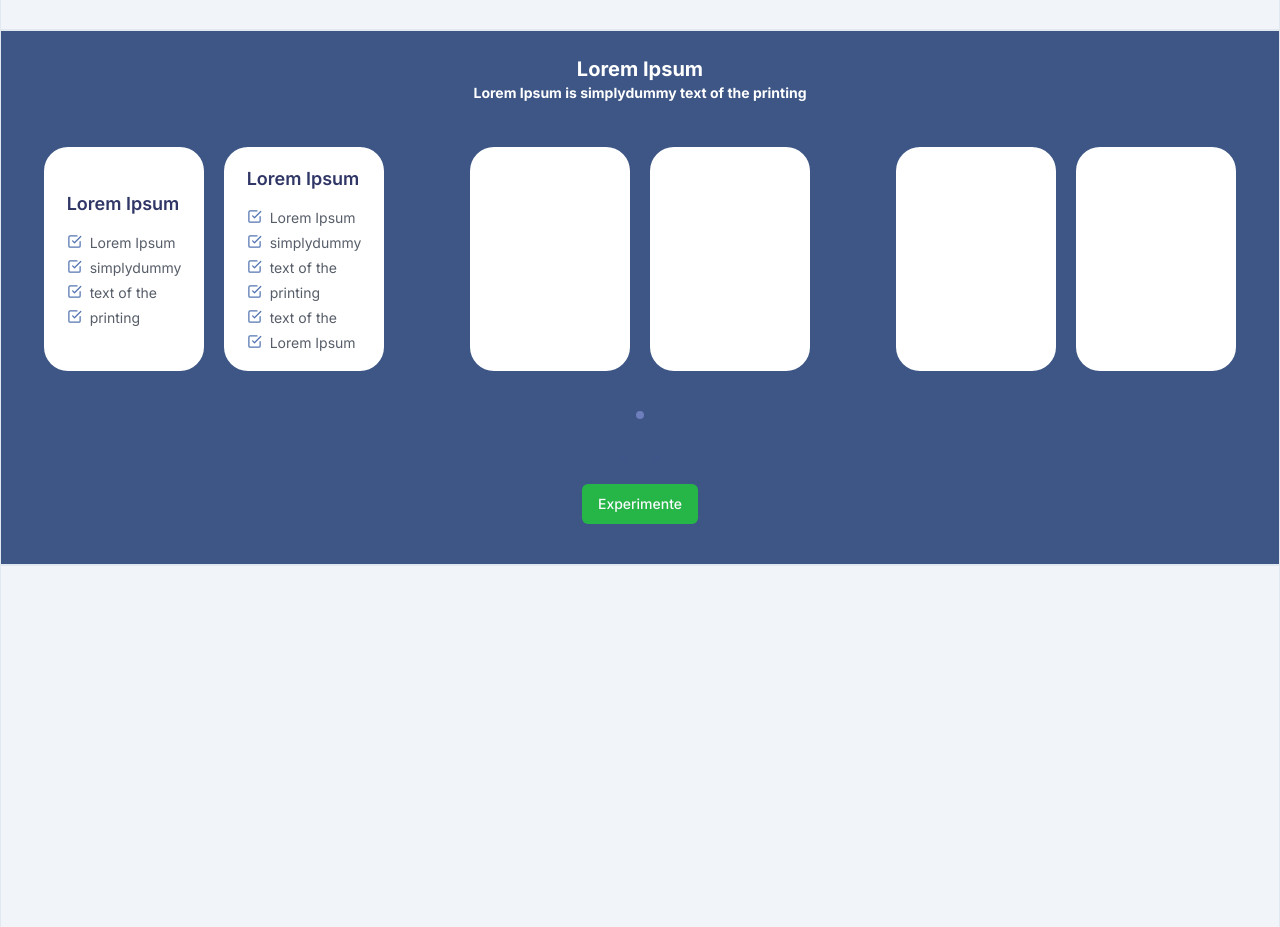
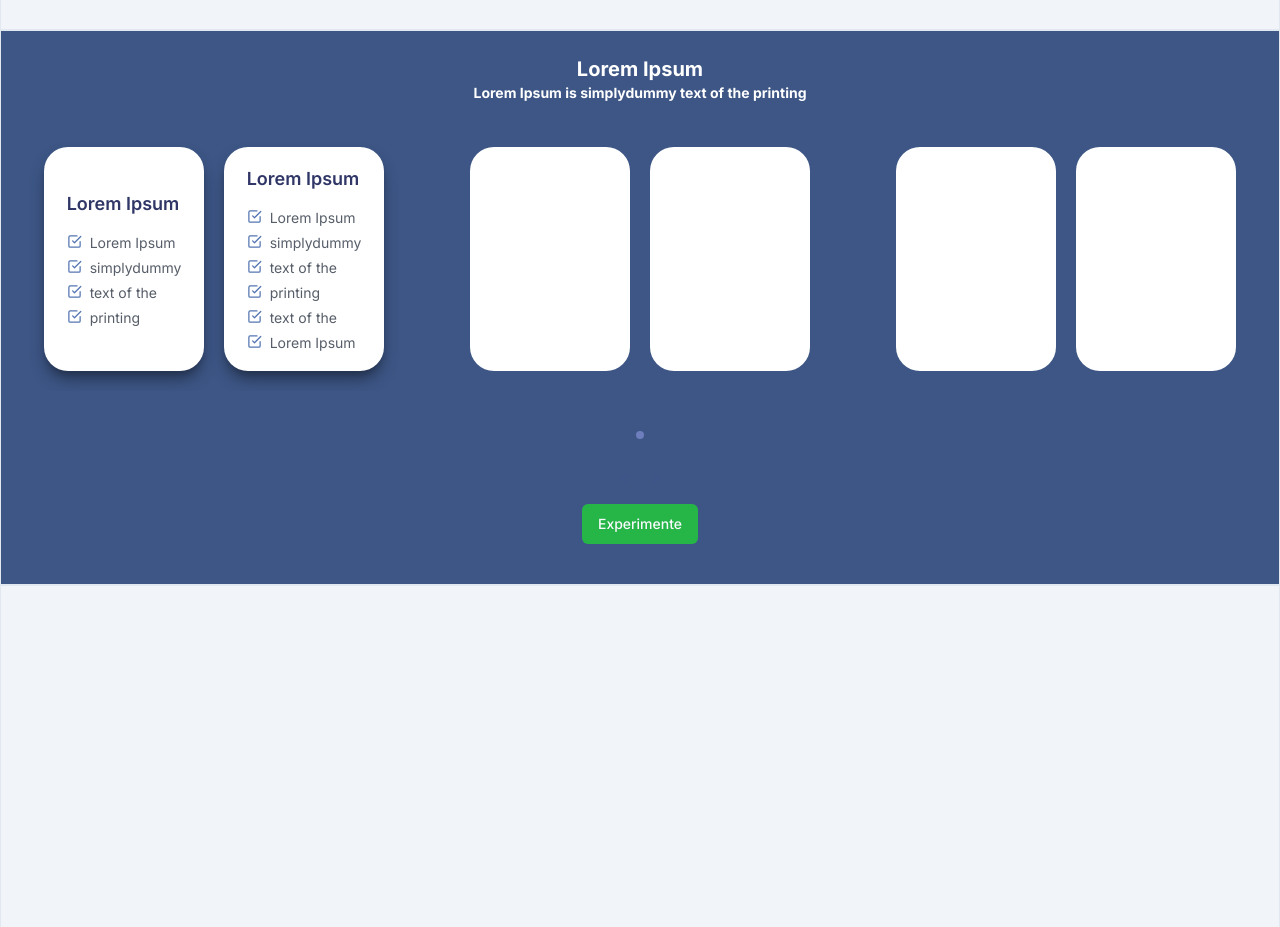
Before and after one commit to EvaldoFerreiraMoreira/site-siad, a Next.js app: page / in a window 1280 px wide. Shown: the part 3320-4247 px from the top of the page. Built offline with nearby package versions, Linux system fonts and the light colour scheme.

Commit message:
feat: carrosselInfo component on page

```diff
--- a/src/app/(Home)/components/CarrosselInfo.tsx
+++ b/src/app/(Home)/components/CarrosselInfo.tsx
@@ -19,9 +19,9 @@ const CarrosselInfo = () => {
 
     const items = [
         <div className="item" data-value="1" key={0}>
-            <div className='flex mt-5 justify-center gap-5'>
+            <div className='flex mt-5 justify-center gap-5 pb-5'>
 
-                <div className='flex flex-col items-center justify-center bg-white h-56 w-40 rounded-3xl'>
+                <div className='flex flex-col items-center justify-center bg-white h-56 w-40 rounded-3xl shadow-[#23314C] shadow-lg '>
                     <div className='flex flex-col gap-5 text-[#303666]'>
                         <h1 className='text-lg font-semibold'>Lorem Ipsum</h1>
                         <div className='flex flex-col text-sm gap-2 text-[#575E69]'>
@@ -32,7 +32,7 @@ const CarrosselInfo = () => {
                         </div>
                     </div>
                 </div>
-                <div className='flex flex-col items-center justify-center bg-white h-56 w-40 rounded-3xl'>
+                <div className='flex flex-col items-center justify-center bg-white h-56 w-40 rounded-3xl shadow-[#23314C] shadow-lg '>
                     <div className='flex flex-col gap-5 text-[#303666]'>
                         <h1 className='text-lg font-semibold'>Lorem Ipsum</h1>
                         <div className='flex flex-col text-sm gap-2 text-[#575E69]'>
@@ -79,6 +79,7 @@ const CarrosselInfo = () => {
                 <h1>Lorem Ipsum</h1>
                 <p className='text-sm'>Lorem Ipsum is simplydummy text of the printing</p>
             </div>
+            <div className='text-white'>
                 <AliceCarousel
                     mouseTracking
                     keyboardNavigation
@@ -87,6 +88,7 @@ const CarrosselInfo = () => {
                     onSlideChange={onSlideChange}
                     onSlideChanged={onSlideChanged}
                 />
+            </div>
             <div className='flex justify-center mb-10'>
                 <Link href='/planos'>
                     <Button className='bg-[#26B547]'>
--- a/src/app/(Home)/page.tsx
+++ b/src/app/(Home)/page.tsx
@@ -30,7 +30,7 @@ export default function Home() {
         <MobilePesentation />
       </div>
       <div className="border bg-[#3D5685]">
-          <CarrosselInfo />
+        <CarrosselInfo />
       </div>
       <div className="border bg-[#f1f4f9] h-96">
 
```
Lines whose indentation alone changed are shown as unchanged.
